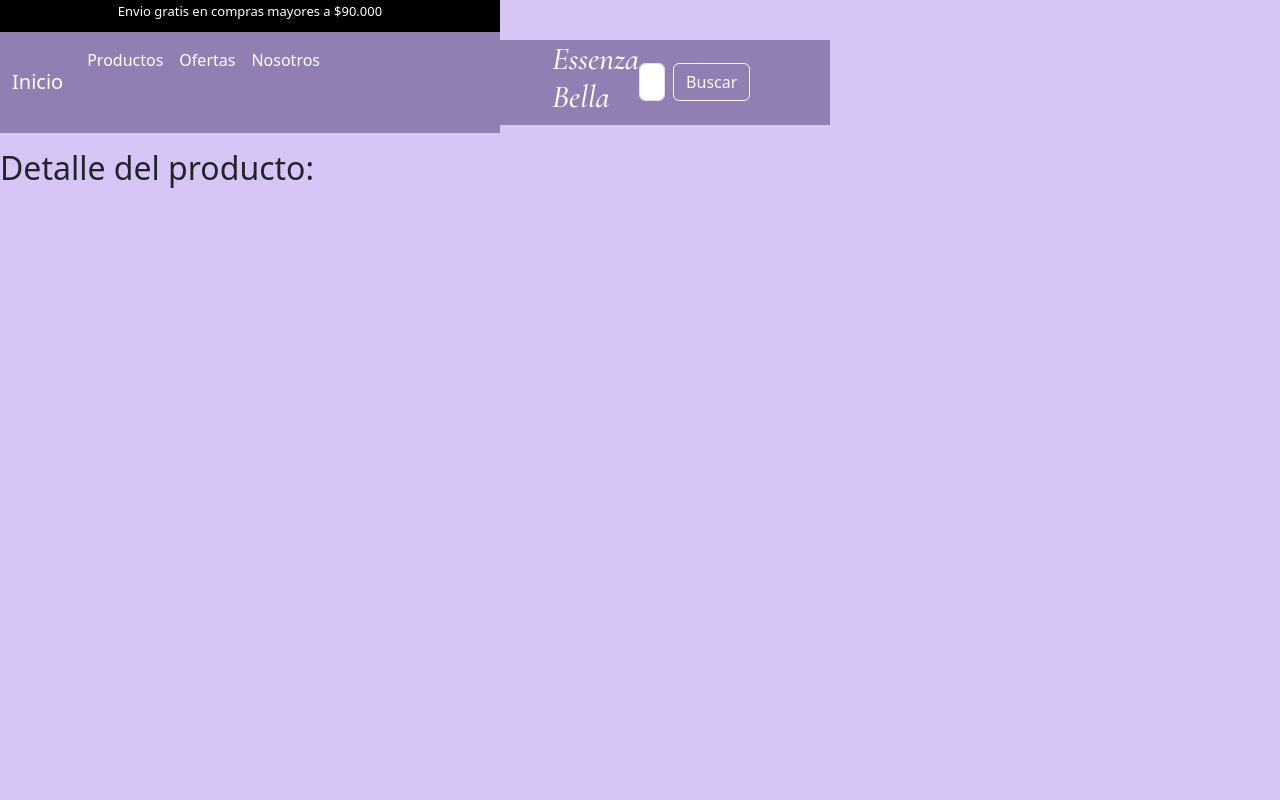
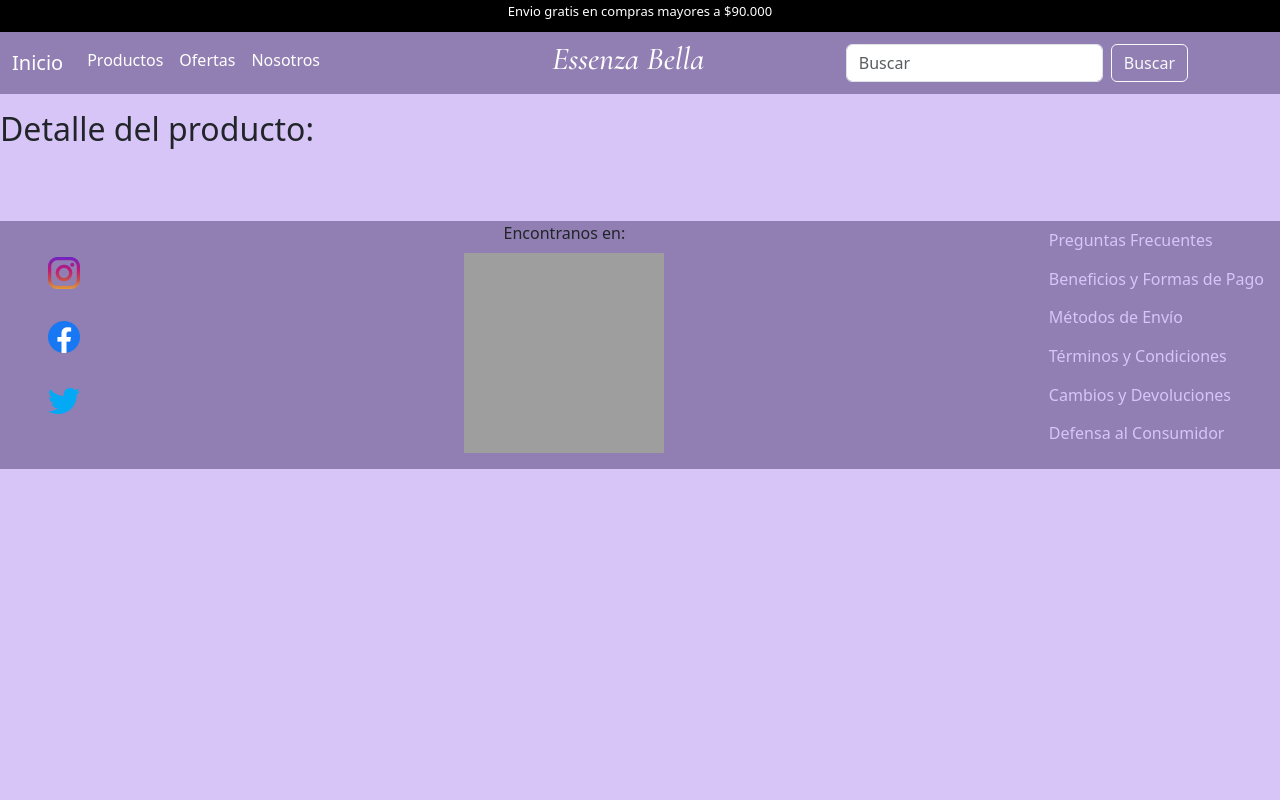
Before and after one commit to johaluzh/PROYECTO-JAVASCRIPT-UNTREF, a plain HTML site: page index2.html in a window 1280 px wide. Shown: the top 800 px of the page. Drawn offline with nearby package versions, Linux system fonts and the light colour scheme; grey boxes are pictures that could not be loaded; a web font is replaced by a local one.

Commit message:
mediaquerys5

```diff
--- a/CSS/style2.css
+++ b/CSS/style2.css
@@ -204,7 +204,7 @@ body > footer > ul.ubicacion > li:nth-child(1){
 
 
 
-@media screen and (min-width:320px){
+@media screen and (min-width:320px) and (max-width: 780px){
     body{
         width: 31.25rem;
         height: 100rem;
@@ -261,7 +261,6 @@ body > footer > ul.ubicacion > li:nth-child(1){
         column-gap: 6rem;
         align-items: center;
         padding: 0;
-        color: aqua;
 
     }
 
```
